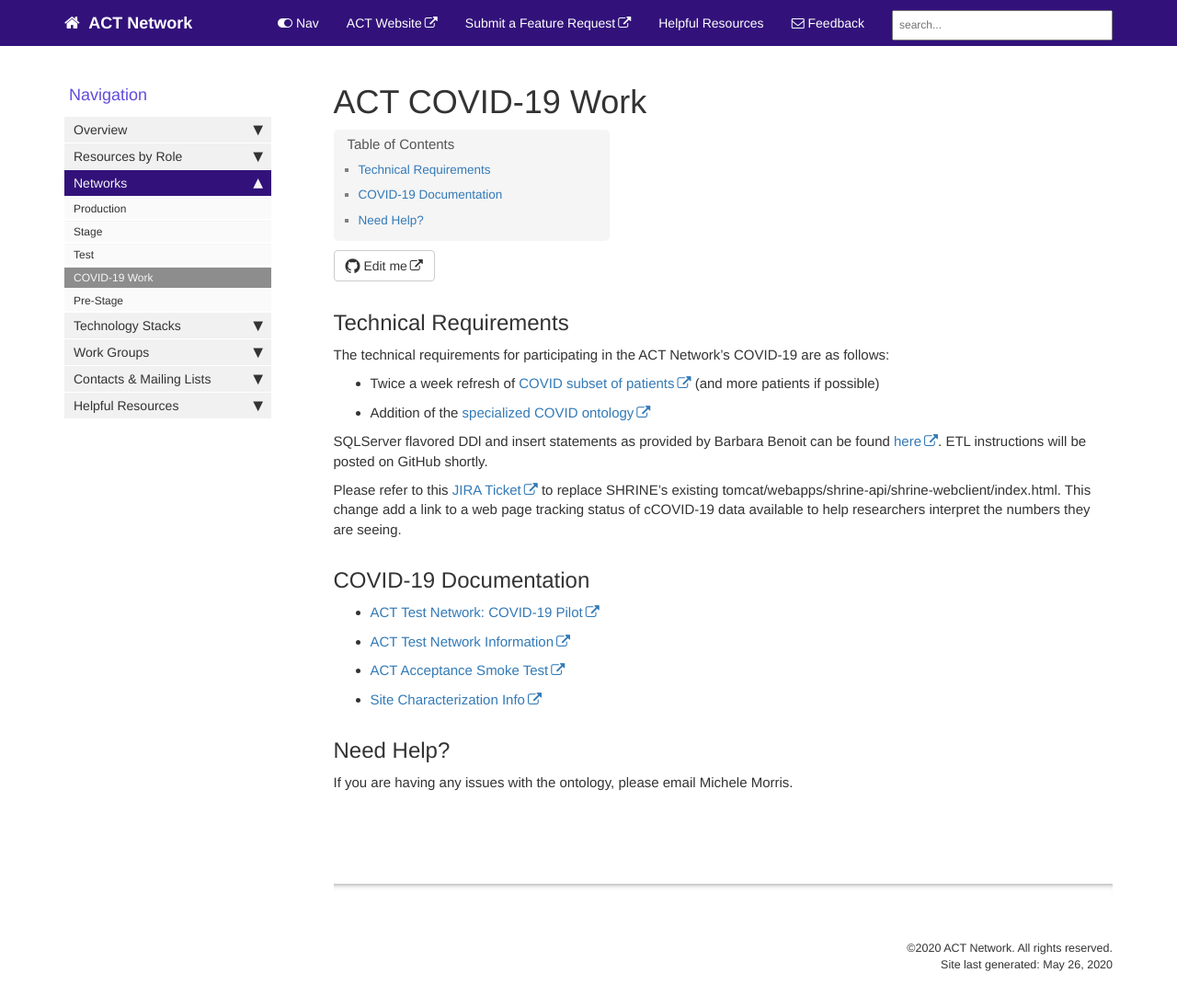
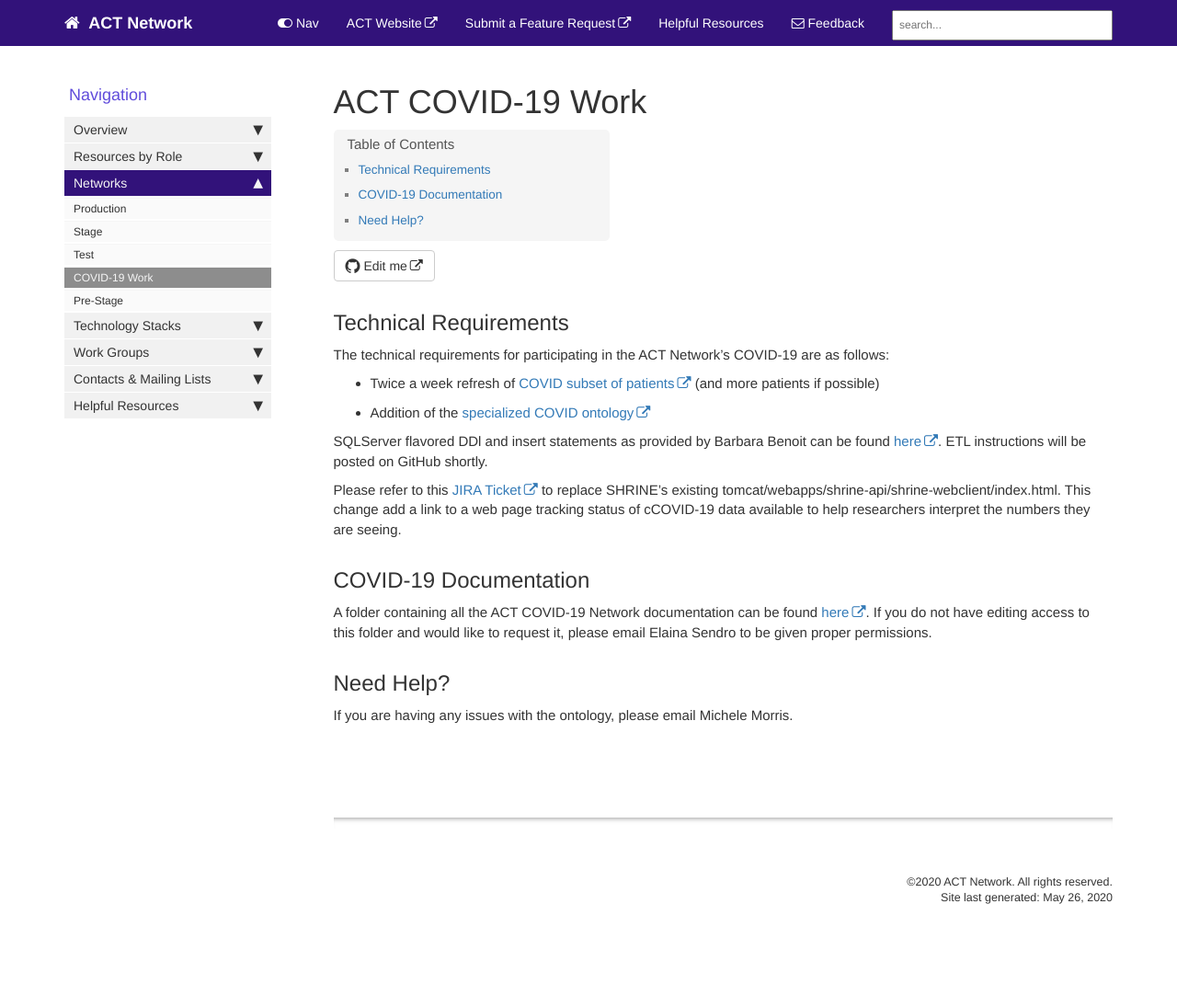
Before and after one commit to dbmi-pitt/ACT-Network, a Jekyll site: the page built from pages/mydoc/covid.md, in a window 1280 px wide and 1119 px high. Shown: the top 1095 px of the window at 92% size. Built offline with Jekyll 4.4.1, drawn with Linux system fonts in a browser that asks for light colours; comment, search, counter and statistics services are not loaded.

Commit message:
Update covid.md

```diff
--- a/pages/mydoc/covid.md
+++ b/pages/mydoc/covid.md
@@ -16,10 +16,7 @@
 Please refer to this [JIRA Ticket](https://actnetwork.atlassian.net/projects/ACT/issues/ACT-396?filter=addedrecently&orderby=created%20DESC) to replace SHRINE's existing tomcat/webapps/shrine-api/shrine-webclient/index.html. This change add a link to a web page tracking status of cCOVID-19 data available to help researchers interpret the numbers they are seeing.
 
 ## COVID-19 Documentation
-* [ACT Test Network: COVID-19 Pilot](https://docs.google.com/spreadsheets/d/1gqDP6TBzweU23dwF9EPcmXHsfXtBwaHzprifHjSzEC8/edit?usp=sharing)
-* [ACT Test Network Information](https://docs.google.com/spreadsheets/d/1Z1pi00LZQz51tILvOncrgV4kOD1O2XygKjQyI-7_U4k/edit?usp=sharing)
-* [ACT Acceptance Smoke Test](https://docs.google.com/spreadsheets/d/1clyoQsDC_OHStZtPZz87I1aIUvEnmyvjIJuNu5HYrGs/edit?usp=sharing)
-* [Site Characterization Info](https://docs.google.com/spreadsheets/d/1dbCGPXfIh89BpT4ZMeuQ0YfHjKq7uRGOazCjzOedg2c/edit?usp=sharing)
+A folder containing all the ACT COVID-19 Network documentation can be found [here](https://drive.google.com/open?id=1TetKe3JFxpPCjN0DvV7xssZEhCV8_Zu4). If you do not have editing access to this folder and would like to request it, please email Elaina Sendro to be given proper permissions.
 
 ## Need Help?
 If you are having any issues with the ontology, please email Michele Morris.
```
